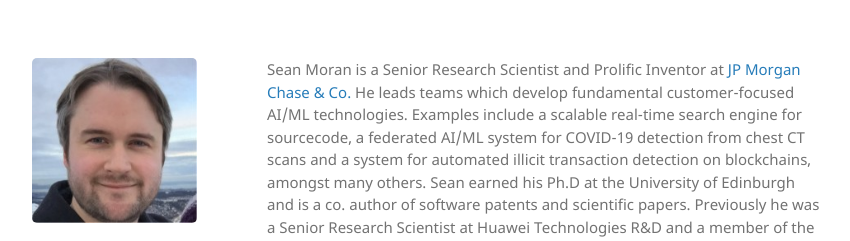
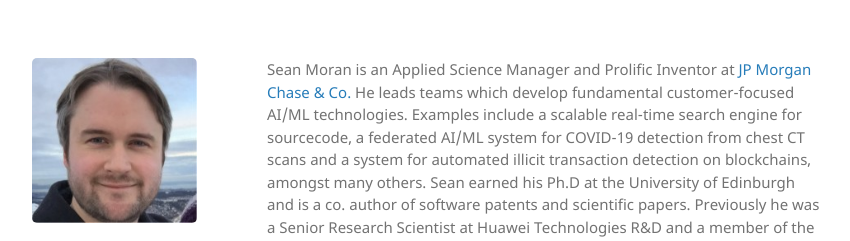
Before and after one commit to sjmoran/sjmoran.github.io, a Jekyll site: the page built from index.html, in a window 1280 px wide and 900 px high. Shown: the top 241 px of the window, without its empty margins (26-876 px from the left). Built offline with Jekyll 4.4.1, drawn with Linux system fonts in a browser that asks for light colours.

Commit message:
Update index.html

```diff
--- a/index.html
+++ b/index.html
@@ -2,7 +2,7 @@
 layout: default
 ---
 
-<p>Sean Moran is a Senior Research Scientist and Prolific Inventor at <a target="_blank" href="https://www.jpmorganchase.com/">JP Morgan Chase & Co.</a> He leads teams which develop fundamental customer-focused AI/ML technologies. Examples include a scalable real-time search engine for sourcecode, a federated AI/ML system for COVID-19 detection from chest CT scans and a system for automated illicit transaction detection on blockchains, amongst many others. Sean earned his Ph.D at the University of Edinburgh and is a co. author of software patents and scientific papers.
+<p>Sean Moran is an Applied Science Manager and Prolific Inventor at <a target="_blank" href="https://www.jpmorganchase.com/">JP Morgan Chase & Co.</a> He leads teams which develop fundamental customer-focused AI/ML technologies. Examples include a scalable real-time search engine for sourcecode, a federated AI/ML system for COVID-19 detection from chest CT scans and a system for automated illicit transaction detection on blockchains, amongst many others. Sean earned his Ph.D at the University of Edinburgh and is a co. author of software patents and scientific papers.
 Previously he was a Senior Research Scientist at Huawei Technologies R&D and a member of the <a target="_blank" href="https://edinburghnlp.inf.ed.ac.uk/">Edinburgh University NLP group</a>.</p>
 
 <hr />
```
